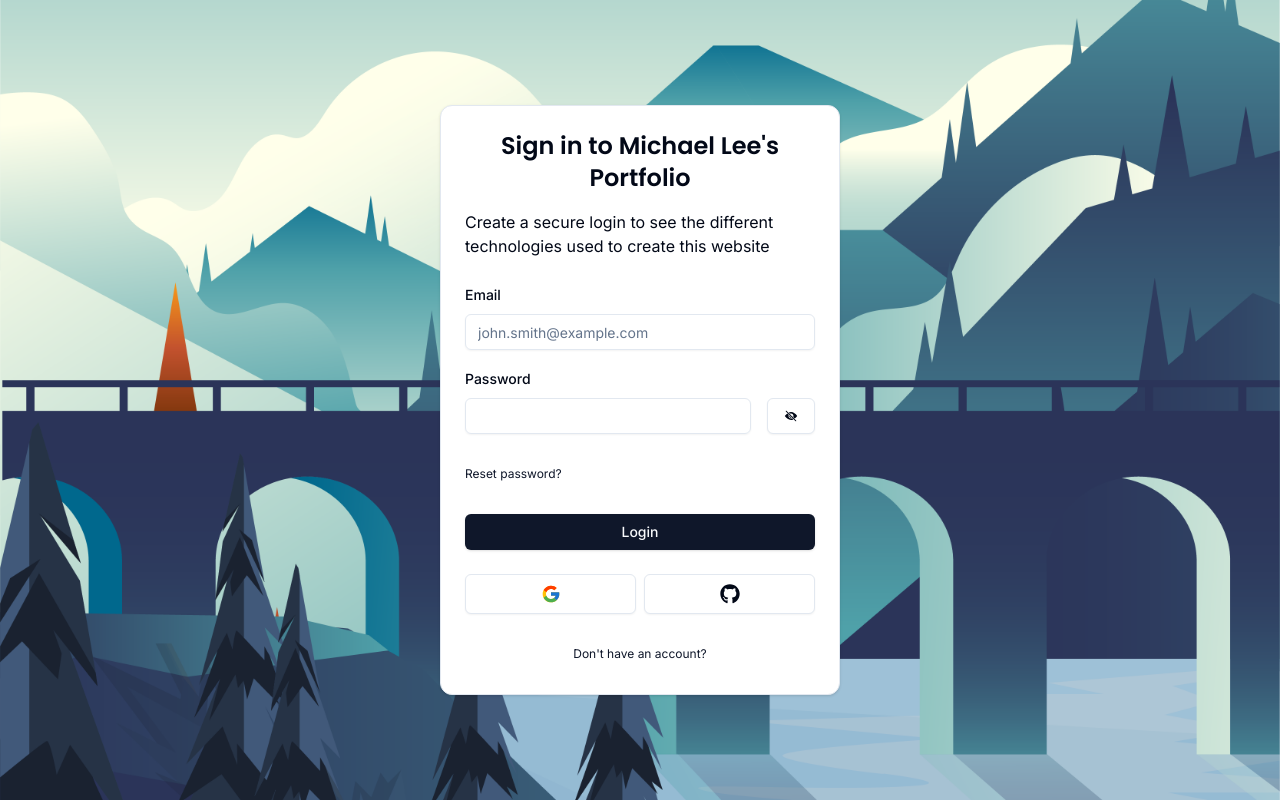
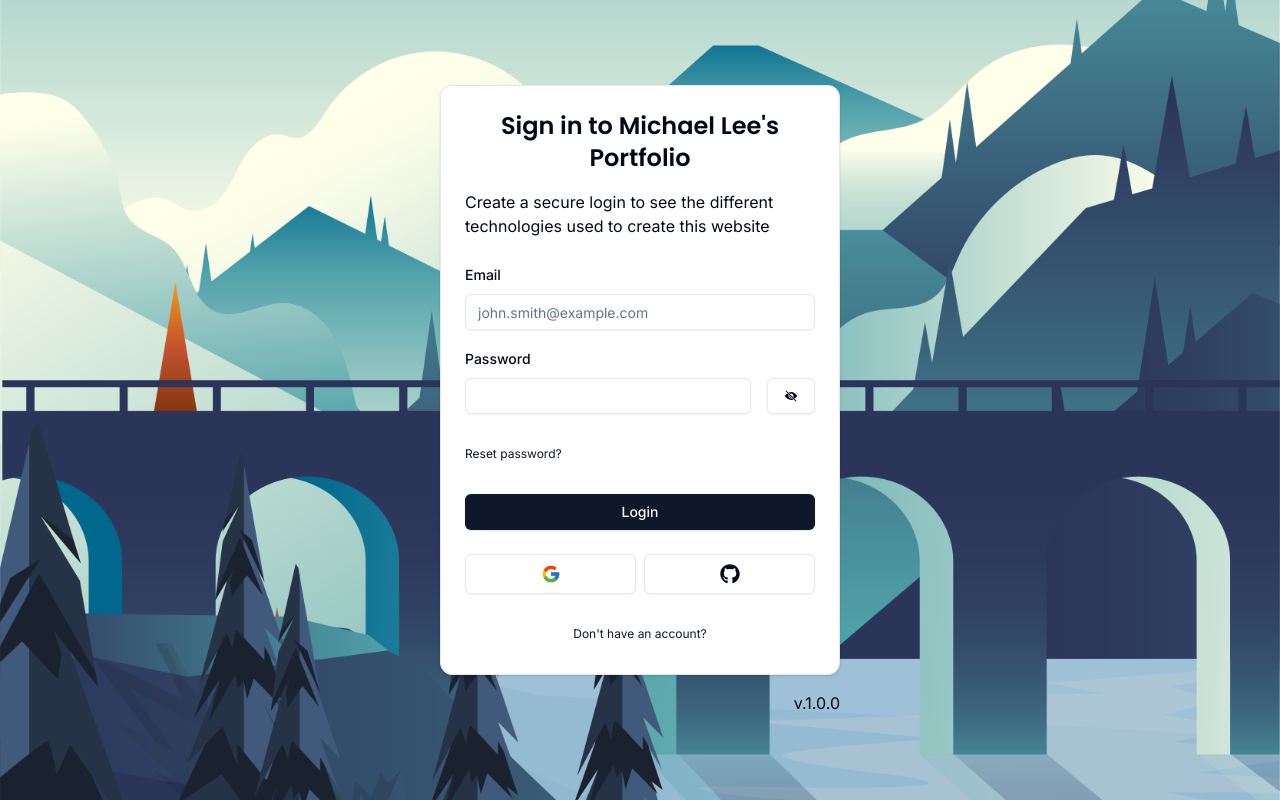
Before and after one commit to mlee0416/mlee0416.github.io, a Next.js app: page /auth/login in a window 1280 px wide. Built offline with nearby package versions, Linux system fonts and the light colour scheme; no server answers.

Commit message:
add version

```diff
--- a/package.json
+++ b/package.json
@@ -1,6 +1,6 @@
 {
-  "name": "nextjs-portolio",
-  "version": "0.1.0",
+  "name": "michael-personal-portfolio",
+  "version": "1.0.0",
   "private": true,
   "scripts": {
     "dev": "next dev",
--- a/src/app/auth/login/page.tsx
+++ b/src/app/auth/login/page.tsx
@@ -1,10 +1,11 @@
 import LoginForm from "@/components/auth/LoginForm";
 import React from "react";
-
+import packageJSON from "@/../package.json";
 const Login = () => {
   return (
-    <div>
+    <div className="space-y-4">
       <LoginForm />
+      <p className="w-full flex justify-end">v.{packageJSON.version}</p>
     </div>
   );
 };
--- a/src/app/layout.tsx
+++ b/src/app/layout.tsx
@@ -1,7 +1,6 @@
 import { Inter } from "next/font/google";
 import "./globals.css";
 import { Toaster } from "@/components/ui/sonner";
-
 const inter = Inter({ subsets: ["latin"] });
 
 export const metadata = {
@@ -9,7 +8,7 @@
     default: "Personal App",
     template: "%s | Next.js 14",
   },
-  description: "Next.js starter app description",
+  description: "Personal App",
 };
 
 export default function RootLayout({ children }: any) {
```
